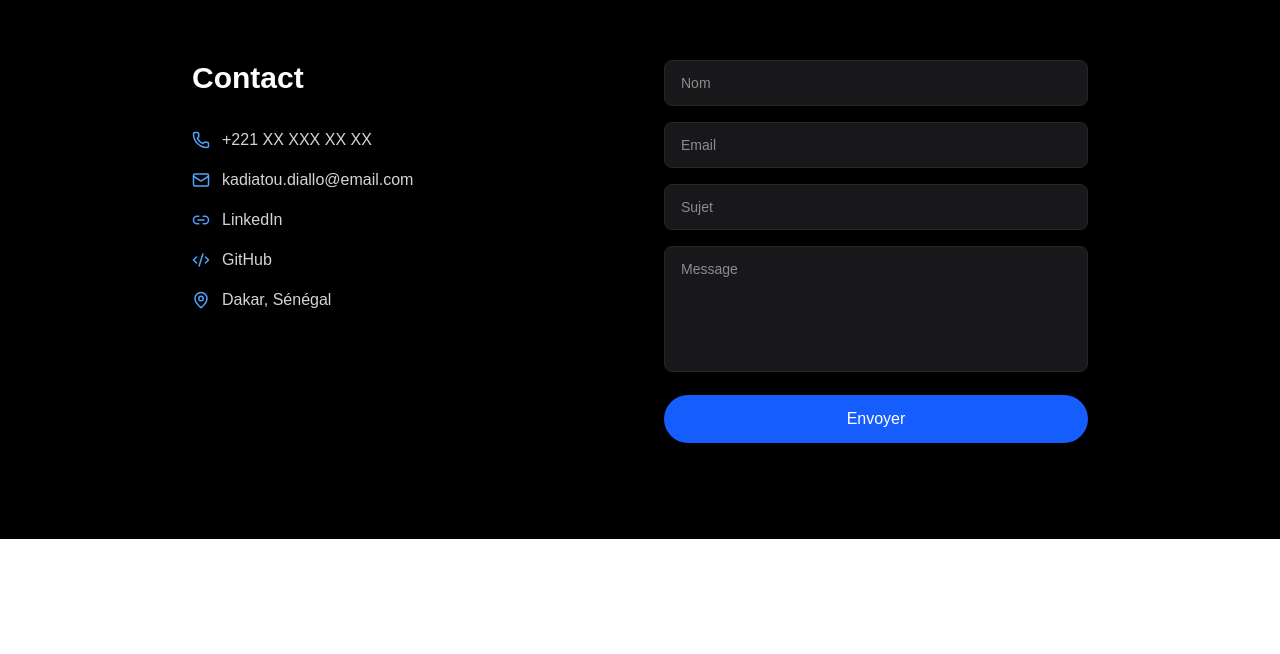
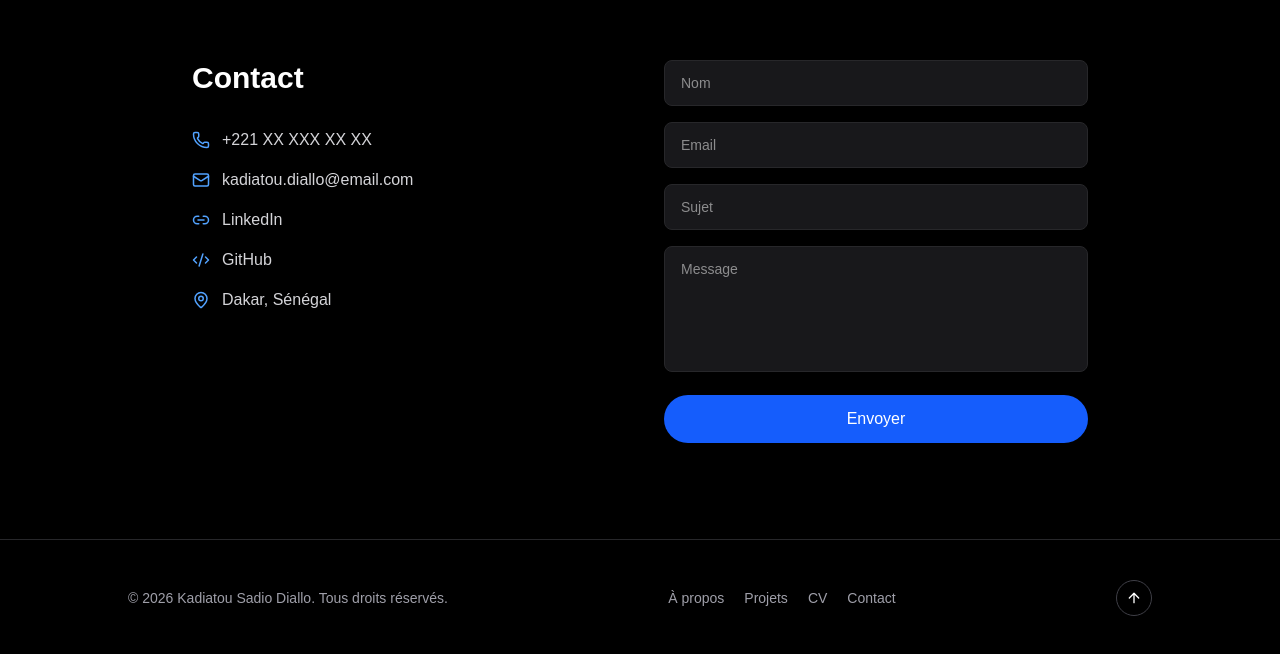
Before and after one commit to Kadiatousddiallo/portfolio-ksd-, a Next.js app: page / in a window 1280 px wide. Shown: the part 5153-5807 px from the top of the page. Before the commit the page ends 5692 px from the top, so only its background shows below. Built offline with nearby package versions, Linux system fonts and the light colour scheme.

Commit message:
Add footer

```diff
--- a/src/app/page.tsx
+++ b/src/app/page.tsx
@@ -8,6 +8,7 @@ import Certifications from "@/components/Certifications";
 import Diplomas from "@/components/Diplomas";
 import CV from "@/components/CV";
 import Contact from "@/components/Contact";
+import Footer from "@/components/Footer";
 import Reveal from "@/components/Reveal";
 
 export default function Home() {
@@ -39,6 +40,7 @@ export default function Home() {
       <Reveal>
         <Contact />
       </Reveal>
+      <Footer />
     </main>
   );
 }
--- /dev/null
+++ b/src/components/Footer.tsx
@@ -0,0 +1,51 @@
+"use client";
+
+import { ArrowUp } from "lucide-react";
+
+const quickLinks = [
+  { label: "À propos", href: "#about" },
+  { label: "Projets", href: "#projects" },
+  { label: "CV", href: "#cv" },
+  { label: "Contact", href: "#contact" },
+];
+
+export default function Footer() {
+  const currentYear = new Date().getFullYear();
+
+  function scrollToTop() {
+    window.scrollTo({ top: 0, behavior: "smooth" });
+  }
+
+  return (
+    <footer className="border-t border-zinc-300 dark:border-zinc-800 bg-white dark:bg-black text-zinc-900 dark:text-white py-10 px-6">
+      <div className="max-w-5xl mx-auto flex flex-col sm:flex-row items-center justify-between gap-6">
+        {/* Copyright dynamique */}
+        <p className="text-sm text-zinc-600 dark:text-zinc-400">
+          © {currentYear} Kadiatou Sadio Diallo. Tous droits réservés.
+        </p>
+
+        {/* Liens rapides */}
+        <div className="flex gap-5">
+          {quickLinks.map((link) => (
+            <a
+              key={link.label}
+              href={link.href}
+              className="text-sm text-zinc-600 dark:text-zinc-400 hover:text-blue-400 transition-colors"
+            >
+              {link.label}
+            </a>
+          ))}
+        </div>
+
+        {/* Retour en haut */}
+        <button
+          onClick={scrollToTop}
+          aria-label="Retour en haut"
+          className="w-9 h-9 flex items-center justify-center rounded-full border border-zinc-300 dark:border-zinc-700 hover:border-blue-500 transition-colors"
+        >
+          <ArrowUp size={16} />
+        </button>
+      </div>
+    </footer>
+  );
+}
```
